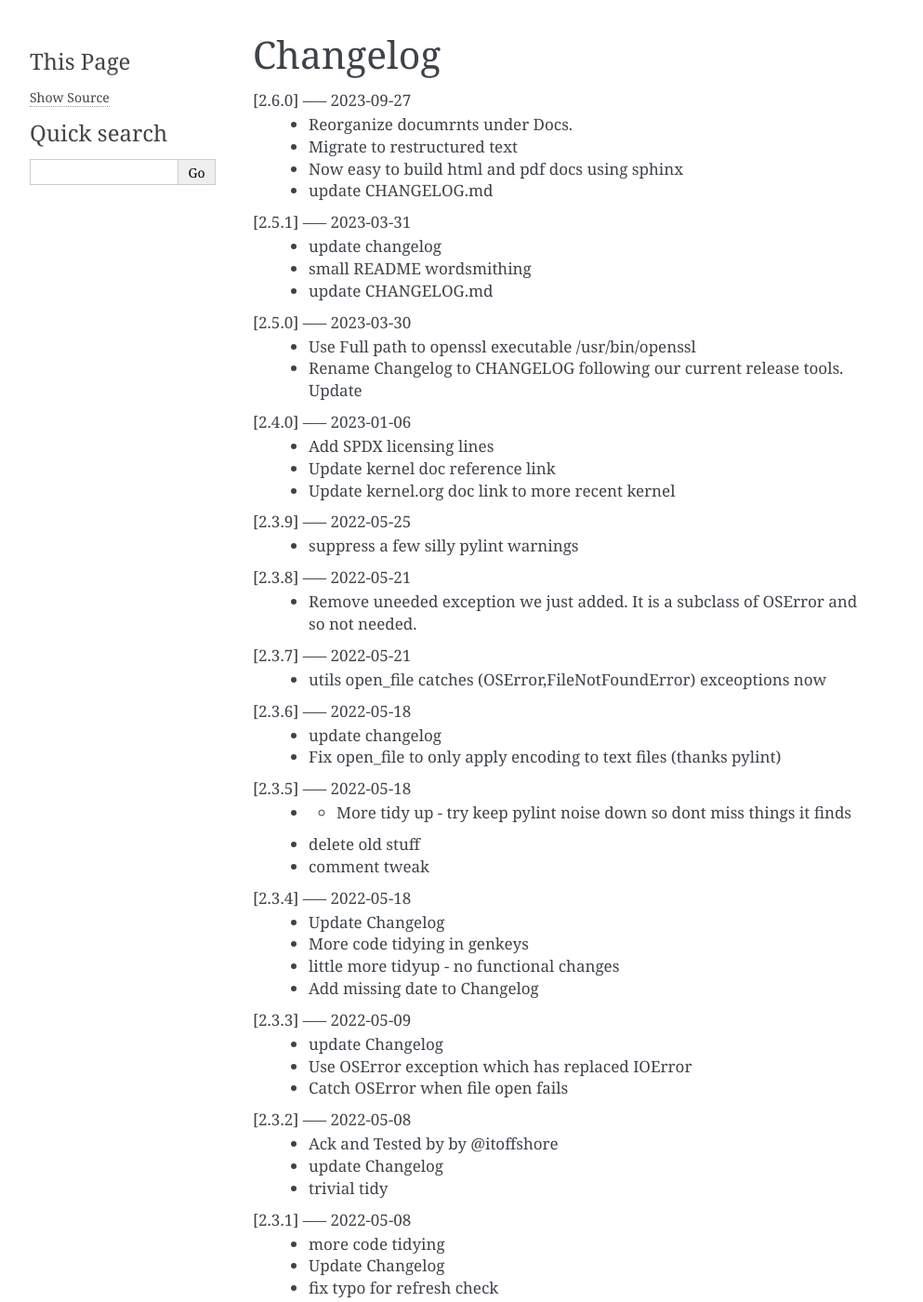
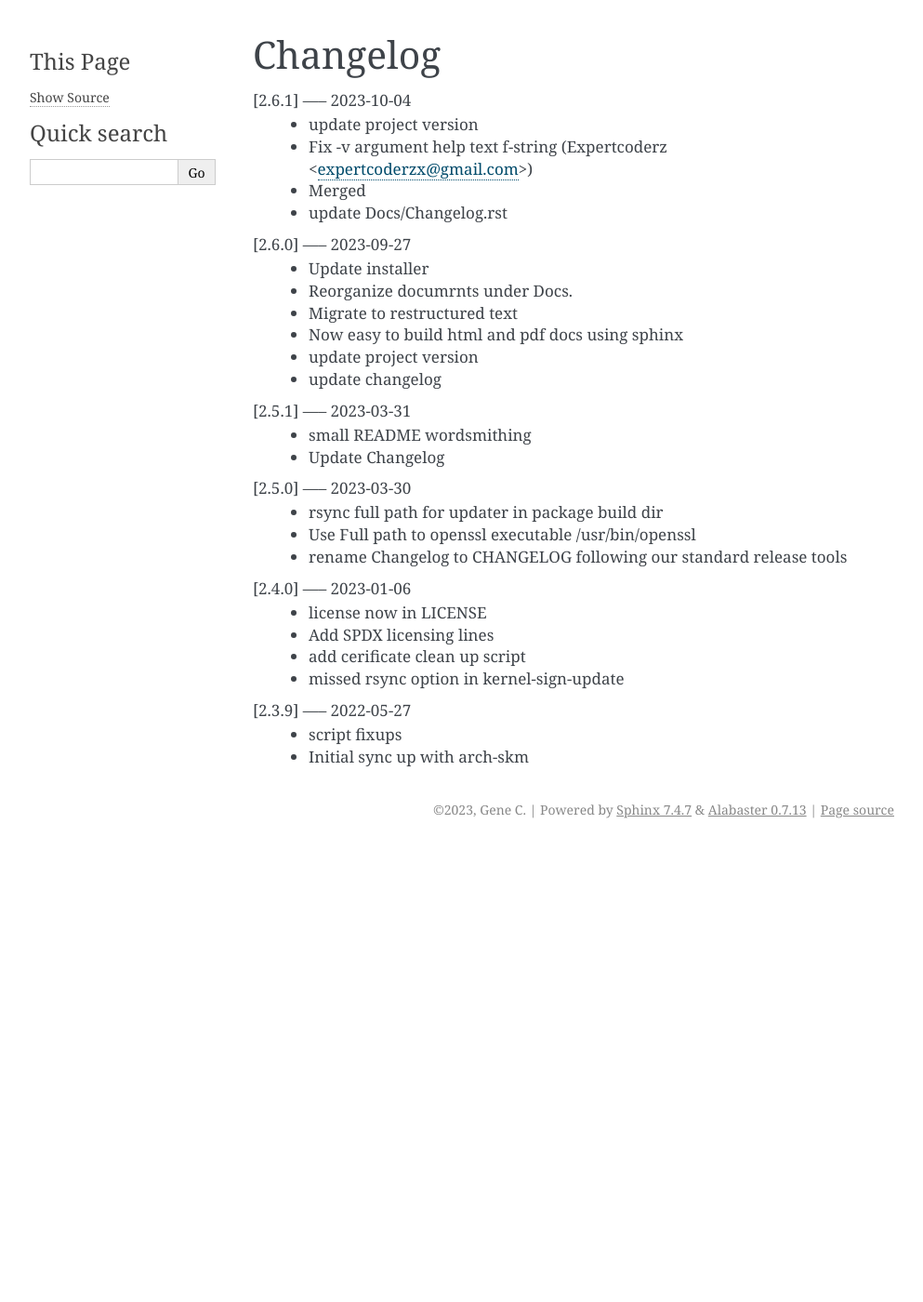
Before and after one commit to gene-git/Arch-SKM, a Sphinx documentation site: the page built from Docs/Changelog.rst, in a window 1280 px wide and 1400 px high. Shown: the whole window at 93% size, without its empty margins (148-1141 px from the left). Built offline with Sphinx 7.4.7, drawn with Linux system fonts in a browser that asks for light colours; pages that are not in the unit, such as notebooks, are missing from menus; some of the changed text lies outside the part shown.

Commit message:
Fix from Author: Expertcoderz <expertcoderzx@gmail.com>

```diff
--- a/Docs/Changelog.rst
+++ b/Docs/Changelog.rst
@@ -1,190 +1,35 @@
 Changelog
 =========
 
+[2.6.1] ----- 2023-10-04
+ * update project version
+ * Fix -v argument help text f-string (Expertcoderz <expertcoderzx@gmail.com>)
+ * Merged
+ * update Docs/Changelog.rst
+
 [2.6.0] ----- 2023-09-27
+ * Update installer
  * Reorganize documrnts under Docs.
  * Migrate to restructured text
  * Now easy to build html and pdf docs using sphinx
- * update CHANGELOG.md
+ * update project version
+ * update changelog
 
 [2.5.1] ----- 2023-03-31
- * update changelog
  * small README wordsmithing
- * update CHANGELOG.md
+ * Update Changelog
 
 [2.5.0] ----- 2023-03-30
+ * rsync full path for updater in package build dir
  * Use Full path to openssl executable /usr/bin/openssl
- * Rename Changelog to CHANGELOG following our current release tools. Update
+ * rename Changelog to CHANGELOG following our standard release tools
 
 [2.4.0] ----- 2023-01-06
+ * license now in LICENSE
  * Add SPDX licensing lines
- * Update kernel doc reference link
- * Update kernel.org doc link to more recent kernel
+ * add cerificate clean up script
+ * missed rsync option in kernel-sign-update
 
-[2.3.9] ----- 2022-05-25
- * suppress a few silly pylint warnings
-
-[2.3.8] ----- 2022-05-21
- * Remove uneeded exception we just added. It is a subclass of OSError and so not needed.
-
-[2.3.7] ----- 2022-05-21
- * utils open_file catches (OSError,FileNotFoundError) exceoptions now
-
-[2.3.6] ----- 2022-05-18
- * update changelog
- * Fix open_file to only apply encoding to text files (thanks  pylint)
-
-[2.3.5] ----- 2022-05-18
- * - More tidy up - try keep pylint noise down so dont miss things it finds
- * delete old stuff
- * comment tweak
-
-[2.3.4] ----- 2022-05-18
- * Update Changelog
- * More code tidying in genkeys
- * little more tidyup - no functional changes
- * Add missing date to Changelog
-
-[2.3.3] ----- 2022-05-09
- * update Changelog
- * Use OSError exception which has replaced IOError
- * Catch OSError when file open fails
-
-[2.3.2] ----- 2022-05-08
- * Ack and Tested by by @itoffshore
- * update Changelog
- * trivial tidy
-
-[2.3.1] ----- 2022-05-08
- * more code tidying
- * Update Changelog
- * fix typo for refresh check
- * tidy and improve exception handling
- * tidy
- * more cleaning
- * more tidy
- * more tidy ups
- * some code tidying
- * another typo!
- * typo
- * fix file to name to avoid module conflict
-
-[2.3.0] ----- 2022-05-08
- * - Code re-org to be more robust and easier to read.
- * - Introduce KernelModSigner class and ModuleTool class to help organize
- * - Functionality is unchanged.
-
-[2.2.1] ----- 2022-05-04
- * Update Changelog and README to reflect sign_module.py replacing sign_manual.sh
- * Changelog - add date for 2.2.0
-
-[2.2.0] ----- 2022-05-04
- * update changelog
- * archive sign_manual.sh
- * turn off dev to ready for production
- * Improve module signing scripts:
- * - sign_module.py replaces sign_manual.sh
- * - dkms/kernel_sign.sh updated accordingly
- * - install-certs updated accordingly
- * - adds dependency : python-zstandard for handling zst compressed modules
- * README - small markdown tweaks
-
-[2.1.1] ----- 2022-05-03
- * update changelog
- * typo
-
-[2.1.0] ----- 2022-05-03
- * update Changelog
- * The key type and hash are now saved in files along side the keys. This allows the signing script to read them, and this means it no longer has hardcoded hash.  the sign script falls back on sha512 in case of previous key directory without a saved hash
- * remove extraneous |
-
-[2.0.0] ----- 2022-05-02
- * update changelog
- * word smith README
- * fix markdown on last addition
-
-[1.3.5] ----- 2022-05-02
- * Update README and Changelog
- * Add few more words about some available tooks by @itoffshore
-
-[1.3.4] ----- 2022-05-02
- * Update Changelog
- * White space patches from @itoffshore
-
-[1.3.3] ----- 2022-05-02
- * Update Changelog
- * Typo in echo found by @itoffshore
- * Changelog udpate
- * Add reference to @itoffshore aur package and github repo
-
-[1.3.2] ----- 2022-05-02
- * Fix hexdump typo "--e" to "-e"
- * Changelog update
- * Mindor markdown tweaks
-
-[1.3.1] ----- 2022-05-02
- * typo fix
- * Update Changelog
-
-[1.3.0] ----- 2022-05-02
- * Per @ittoffshore, add comment about quoting wildcard characters
- * Fixes from @itoffshore
- * 1. For manual signing
- * zstd modules use .zst instead of .zsrd
- * support for gzip
- * 2. For dkms
- * Add gzip support
-
-[1.2.0] ----- 2022-05-01
- * Expand help with reminder wildcards must be quoted
-
-[1.1.0] ----- 2022-05-01
- * tweak the prepare() example
- * small word smithing
-
-[1.0.1] ----- 2022-05-01
- * remove debugging
-
-[1.0.0] ----- 2022-05-01
- * Update readme and changelog
- * genkeys now handles multiple configs using shell glob with --config
- * support utilities
- * Rename tools to utils
- * Share coupld functions via tools.py
- * Add install-certs.py for use by package_headers() to simplify PKGBUILD
- * Update package_headers() to remove reference to file no longer being created. Part of issue #3
- * Add a little markdown to Changlelog.md
- * Update changes for 0.8.0 and 0.8.1
-
-[0.8.1] ----- 2022-04-30
- * Remove references to now unused scripts
-
-[0.8.0] ----- 2022-04-30
- * fix typo
- * Tidy up README
- * As per itoffshore check for key exists prior to getting mtime. Fixes bug in check_refresh()
-
-[0.7.0] ----- 2022-04-30
- * version [0.7.0]                                                     - 20220430
- * - Add genkeys.py (replaces both genkeys.sh and fix_config.sh)
- * This supports refresh key frequency (default is 7 days)
- * PKGBUILD use: ./genkeys.py -v
- * Creates new keys as needed and updates kernel config.
- * version [0.6.0]                                                     - 20220430
- * - Support zstd module compression in sign_manual.sh
- * - Improve hexdump for signed module detection in sign_manual.sh
- * - Has hardcoded sha512 hash - needs updating/replacing
- * version [0.5.0]                                                     - 20220420
- * - Switch to using elliptic curve
-
-[0.4.0] ----- 2021-10-20
- * Update kernel-sign.sh for compressed modules
-
-[0.3.0] ----- 2019-11-15
- * Tidy Readme
-
-[0.2.0] ----- 2019-11-10
- * tidy up readme
-
-[0.1.0] ----- 2019-11-10
- * Initial revision
+[2.3.9] ----- 2022-05-27
+ * script fixups
+ * Initial sync up with arch-skm
--- a/Docs/conf.py
+++ b/Docs/conf.py
@@ -9,7 +9,7 @@
 project = "kernel-sign"
 copyright = '2023, Gene C'
 author = 'Gene C'
-release = '2.6.0'
+release = '2.6.1'
 
 # -- General configuration ---------------------------------------------------
 # https://www.sphinx-doc.org/en/master/usage/configuration.html#general-configuration
```
